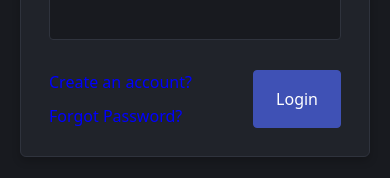
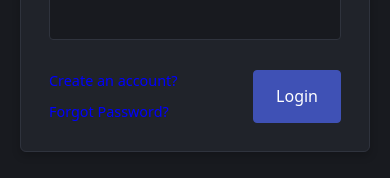
Before and after one commit to Ladzsz/LadGameInventory, a React (Vite) app in the folder frontend/UI/: page /login in a window 390 px wide. Shown: the part 426-604 px from the top of the page. Built offline with nearby package versions, Linux system fonts and the light colour scheme; a web font is replaced by a local one.

Commit message:
added media queries to site for responsiveness

```diff
--- a/frontend/UI/src/assets/styles/loginform.css
+++ b/frontend/UI/src/assets/styles/loginform.css
@@ -11,3 +11,15 @@
   justify-content: space-between;
   margin-top: 30px;
 }
+
+@media (max-width: 425px) {
+#login-form__actions {
+    font-size: 0.9em;
+}
+}
+
+@media (max-width: 375px) {
+  #login-form__actions {
+    font-size: 0.8em;
+}
+}
--- a/frontend/UI/src/pages/loginForm.jsx
+++ b/frontend/UI/src/pages/loginForm.jsx
@@ -100,7 +100,6 @@ function AuthForm() {
           required
         />
       </div>
-
   <div id="login-form__actions" className="game-form__actions">
         {loading ? (
           <p>Logging in...</p>
```
Lines whose indentation alone changed are shown as unchanged.
